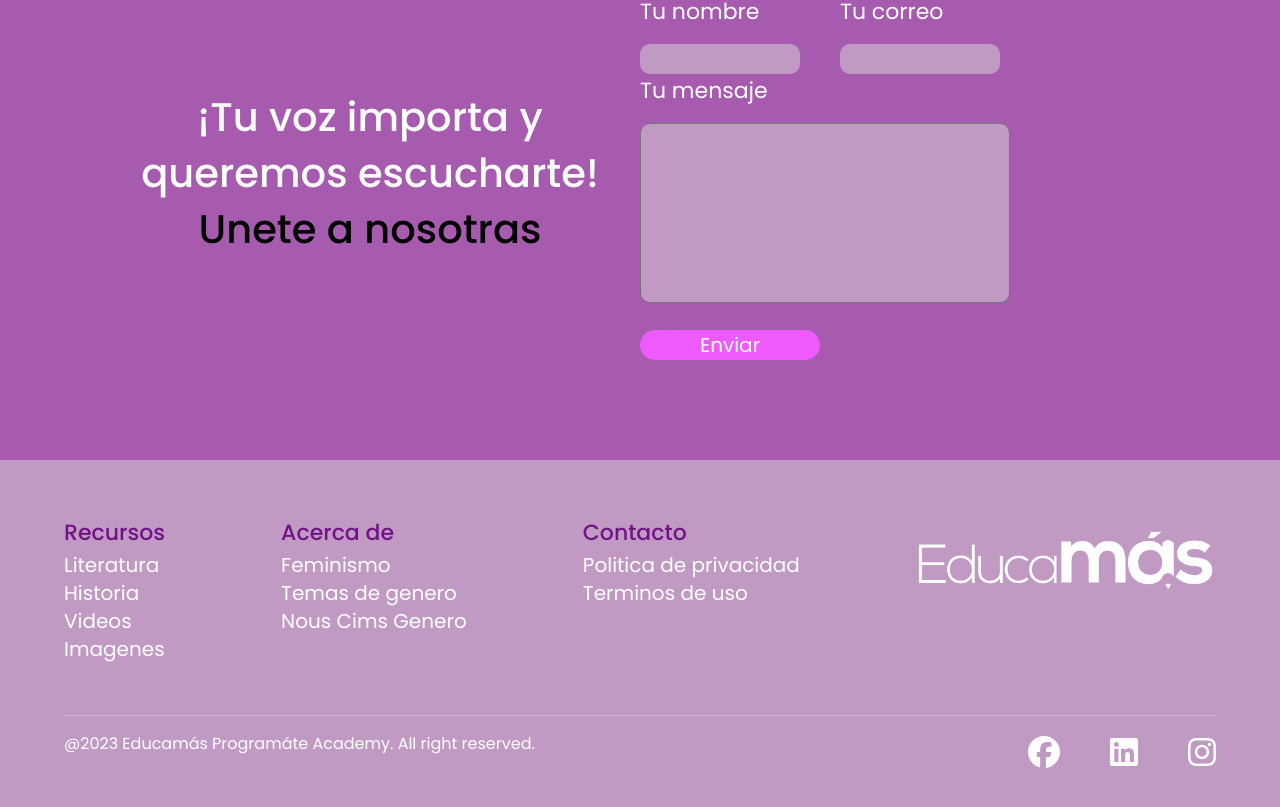
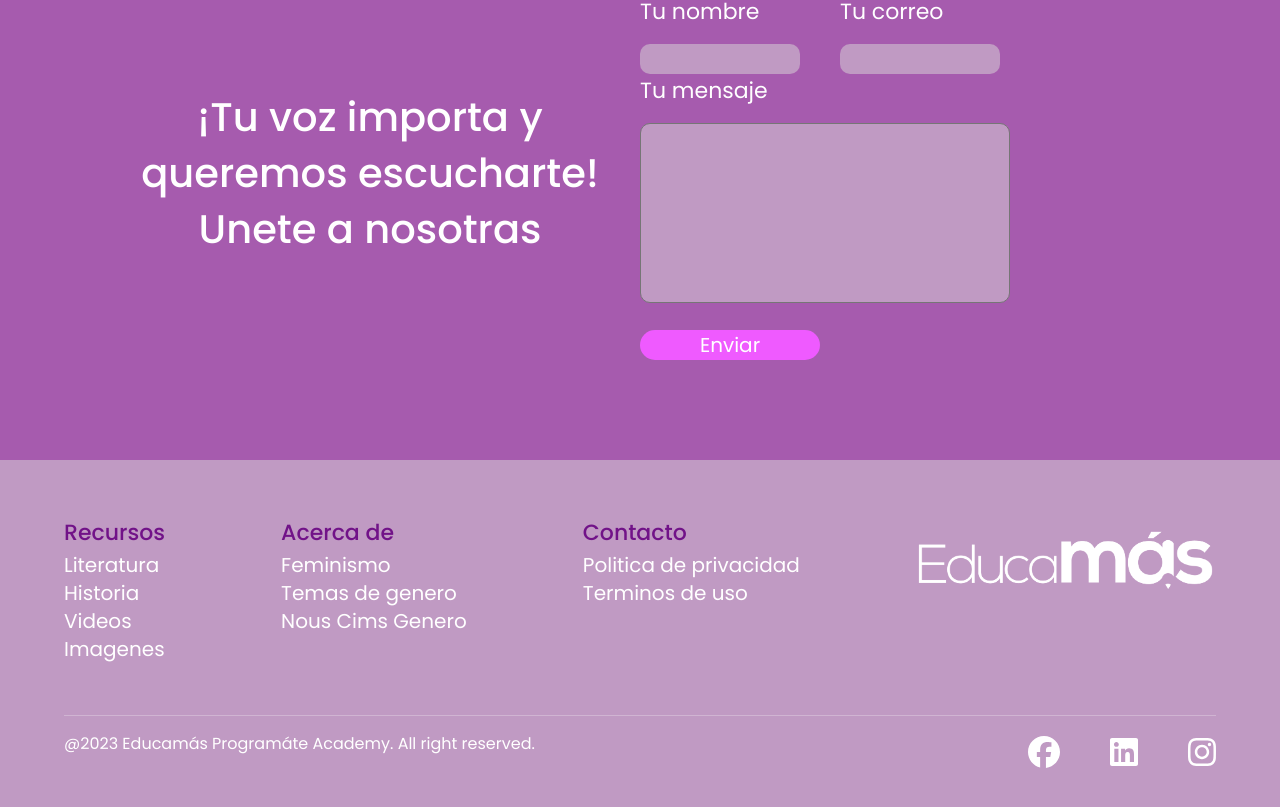
Before and after one commit to programateacademy/genero, a React (Create React App) app: page / in a window 1280 px wide. Shown: the part 4092-4899 px from the top of the page. Built offline with nearby package versions, Linux system fonts and the light colour scheme.

Commit message:
solving few styles

```diff
--- a/src/App.css
+++ b/src/App.css
@@ -504,6 +504,10 @@ nav {
 .content-input p{
   color: white;
   font-size: 22px;
+}
+
+.content-input .red {
+  font-size: 14px;
 }
 
 .grid-input textarea{
--- a/src/Page/homePage/Components/Form.jsx
+++ b/src/Page/homePage/Components/Form.jsx
@@ -28,7 +28,7 @@ const Form = () => {
         <div className='text'>
           <h1 className='white'>¡Tu voz importa y </h1>
           <h1 className='white'>queremos escucharte!</h1>
-          <h1 className='purple'>Unete a nosotras</h1>
+          <h1 className='white'>Unete a nosotras</h1>
         </div>
         <form className='grid-input' id='form' onSubmit={handleSubmit(onSubmit)}>
           <div className='content-input'>
```
